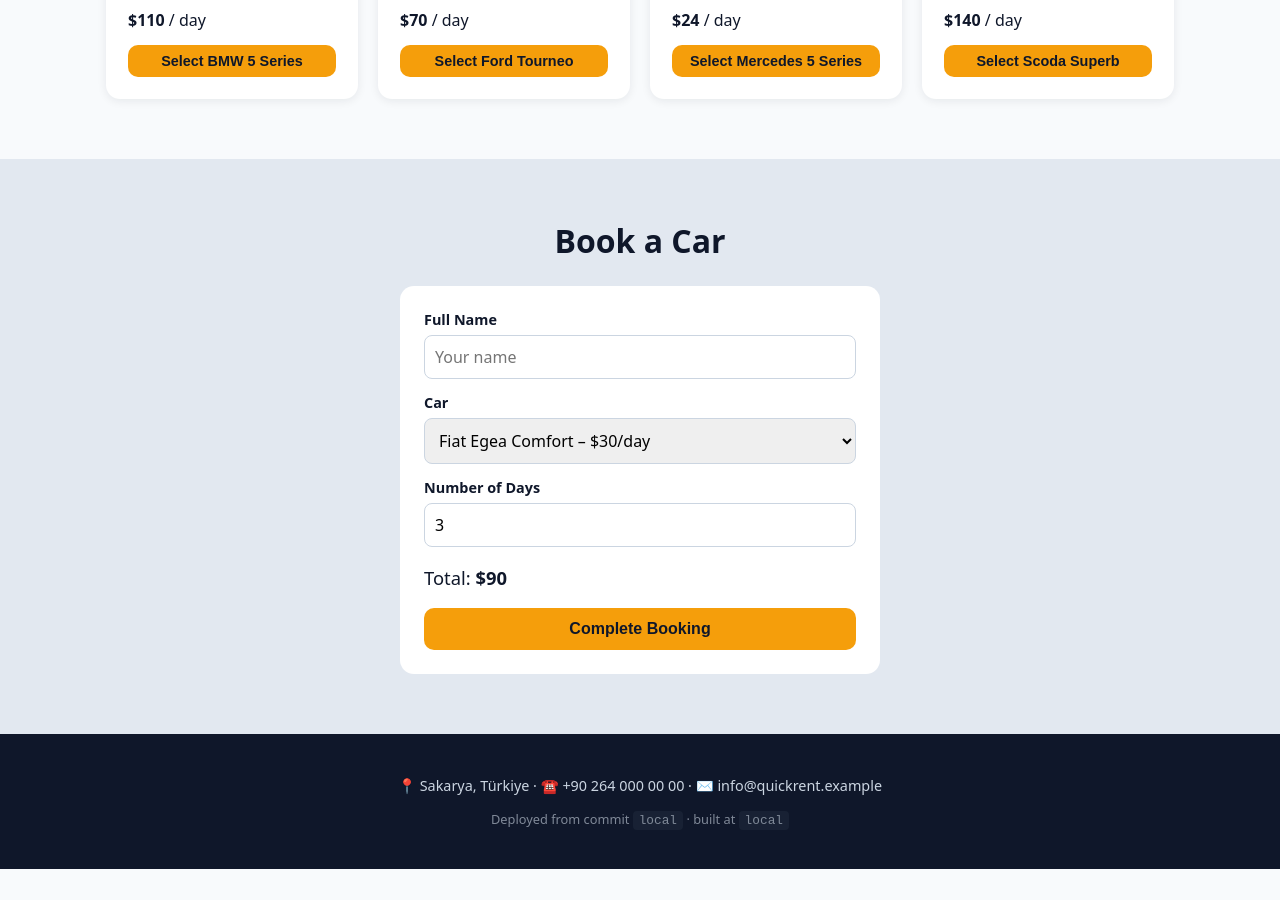
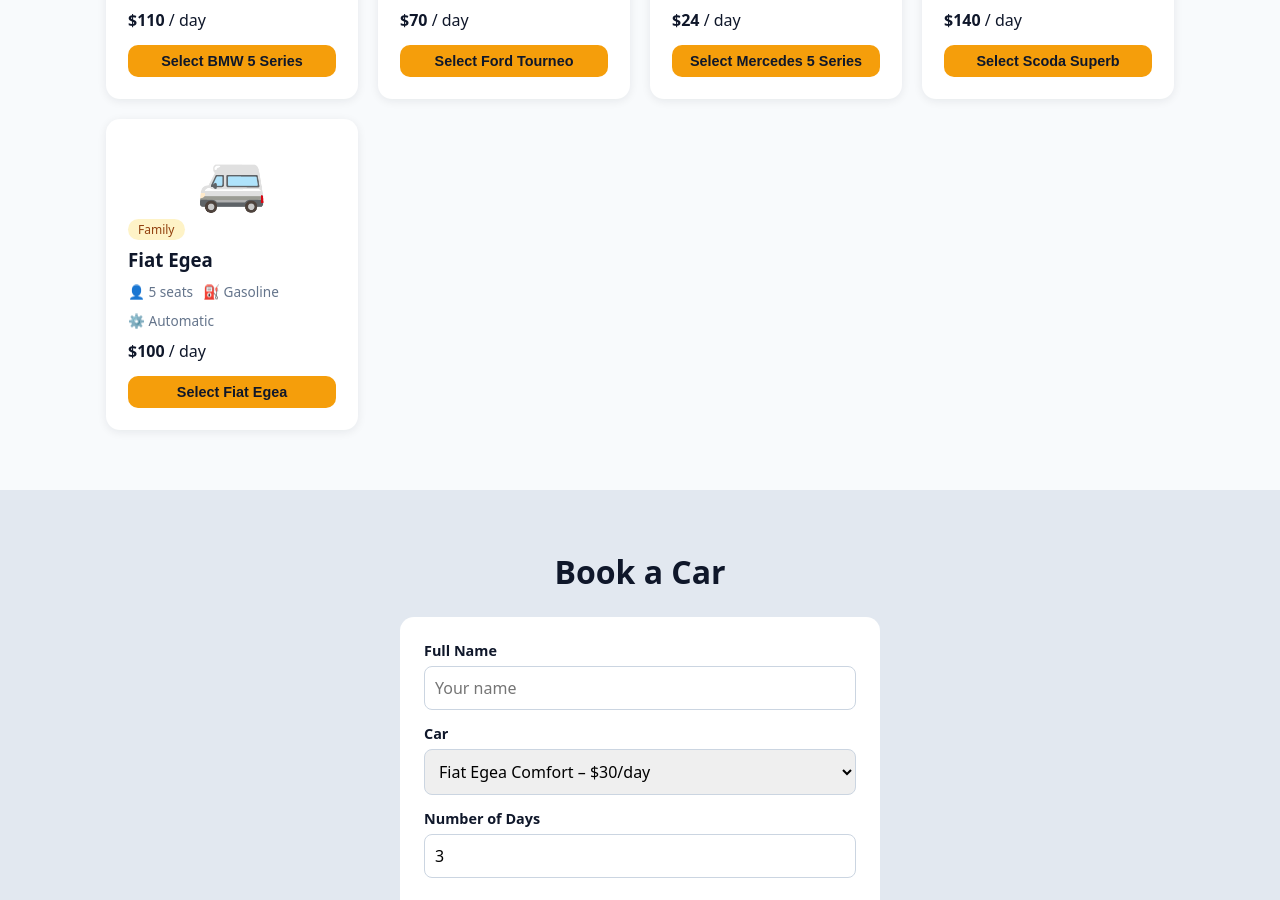
Before and after one commit to oguzhanfatihkucuk/github-actions-example, a React (Vite) app: page / in a window 1280 px wide. Shown: the part 1141-2041 px from the top of the page. Before the commit the page ends 2010 px from the top, so only its background shows below. Built offline with nearby package versions, Linux system fonts and the light colour scheme.

Commit message:
Added 1 one more car

```diff
--- a/src/App.jsx
+++ b/src/App.jsx
@@ -13,6 +13,7 @@ export const cars = [
   { id: 6, name: 'Ford Tourneo', type: 'Family', price: 70, seats: 8, fuel: 'Diesel', gear: 'Manual', icon: '🚐' },
   { id: 7, name: 'Mercedes 5 Series', type: 'Luxury', price: 24, seats: 6, fuel: 'Diesel', gear: 'Automatic', icon: '🏎️' },
   { id: 8, name: 'Scoda Superb', type: 'Family', price: 140, seats: 6, fuel: 'Diesel', gear: 'Manual', icon: '🚐' },
+  { id: 9, name: 'Fiat Egea', type: 'Family', price: 100, seats: 5, fuel: 'Gasoline', gear: 'Automatic', icon: '🚐' },
 ]
 
 const categories = ['All', 'Economy', 'Comfort', 'Luxury', 'Family']
```
